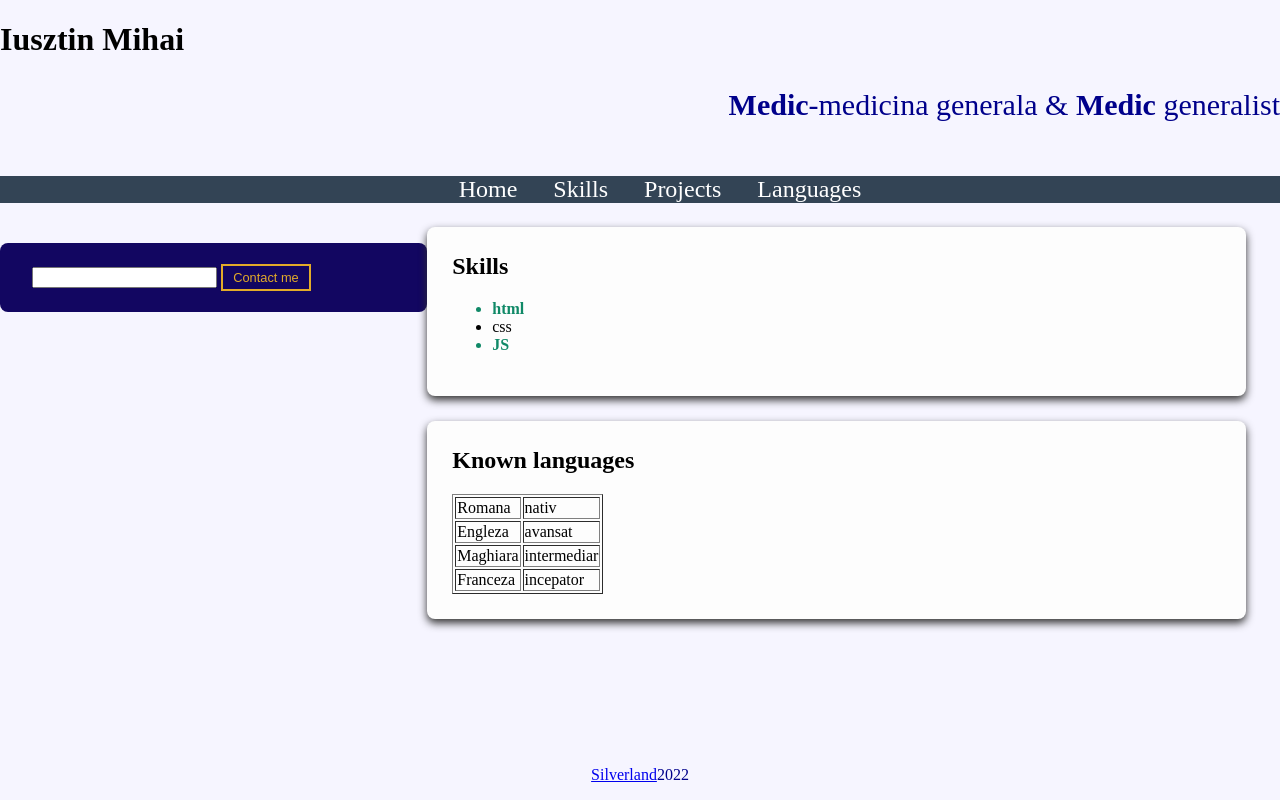
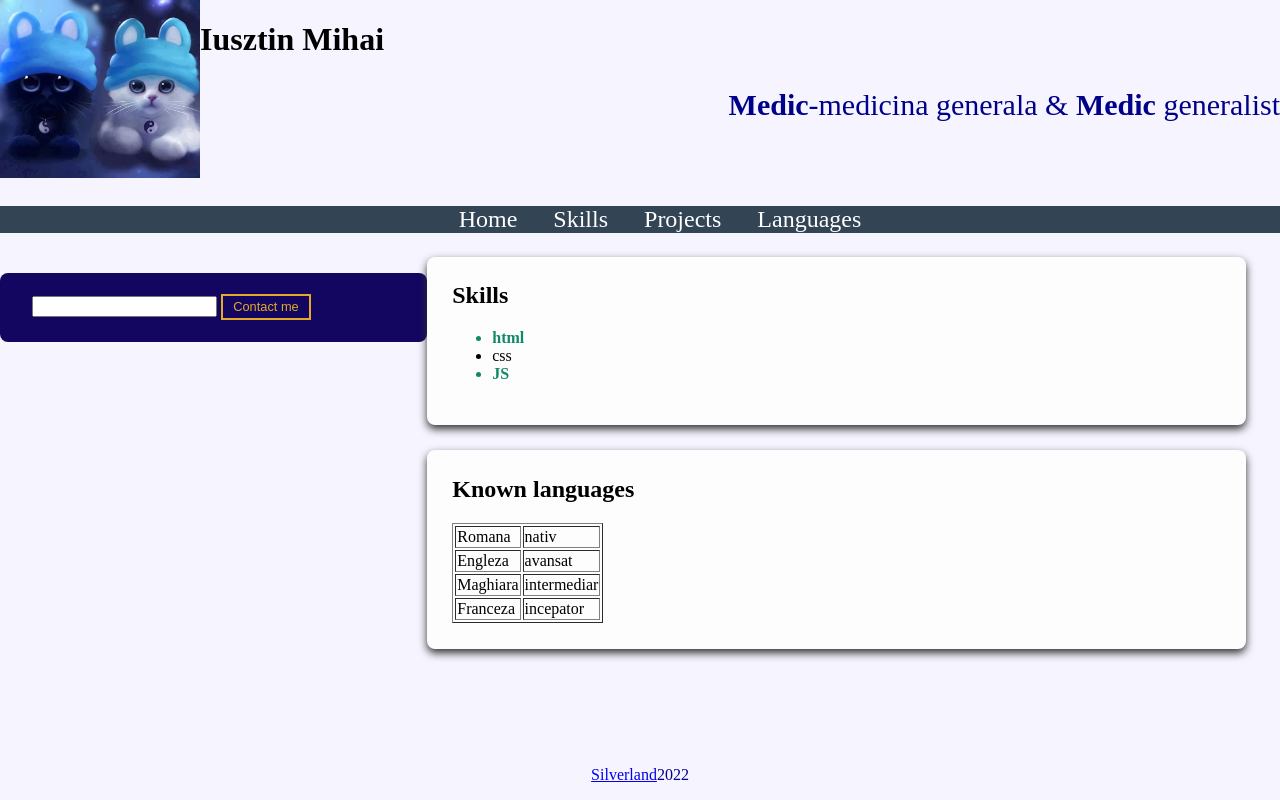
Before and after one commit to miusztin/miusztin.github.io, a plain HTML site: page index.html in a window 1280 px wide. Drawn offline with Linux system fonts and the light colour scheme.

Commit message:
adding image

```diff
--- a/index.html
+++ b/index.html
@@ -11,7 +11,7 @@
     <header>
       <div id="header-wrapper">
         <div id="avatar">
-          <img id="img2" src="images/cat1.jpg" alt="" width="200" />
+          <img id="img2" src="cat1.jpg" alt="" width="200" />
         </div>
 
         <div id="header-info">
```
Also changed, not shown: cat1.jpg (added).
